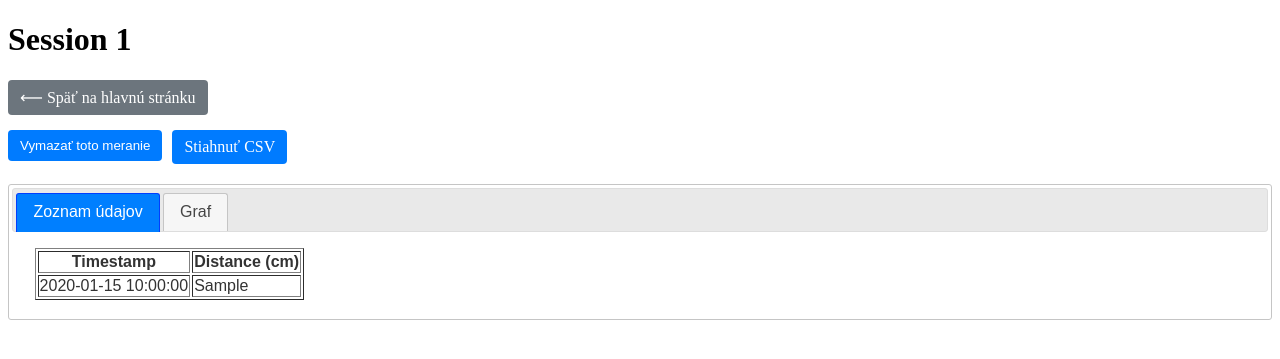
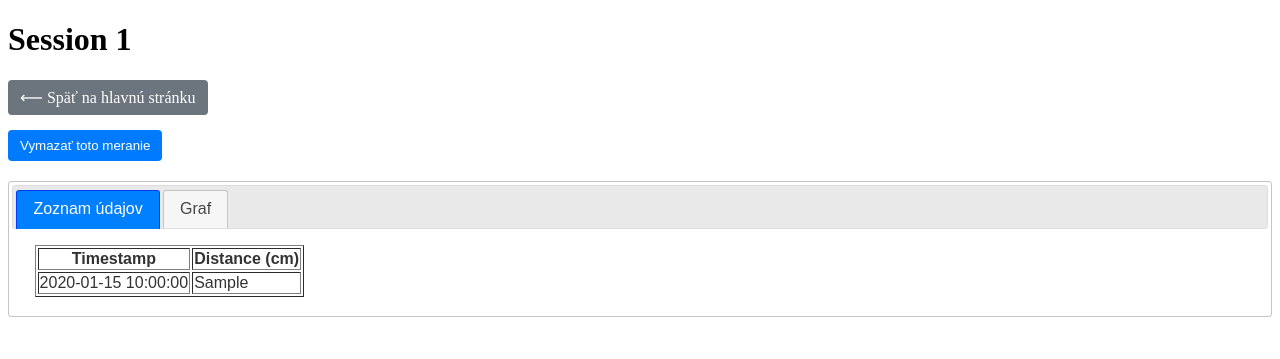
Before and after one commit to Sancheszito/POIT-Zadanie-2, a Flask app: page /session/1 in a window 1280 px wide. Shown: the top 359 px of the page. Run offline with Flask 3, Linux system fonts and the light colour scheme; tables that the repository leaves empty or names only in its code hold one stand-in row (values such as "Sample post"); some libraries are stand-ins or nearby versions.

Commit message:
session.html

```diff
--- a/ZavZad/templates/session.html
+++ b/ZavZad/templates/session.html
@@ -71,7 +71,6 @@
       <form action="/delete-session/{{ session_id }}" method="POST" onsubmit="return confirm('Naozaj chcete vymazať celé meranie {{ session_id }}?');">
         <button type="submit">Vymazať toto meranie</button>
       </form>
-      <a href="/download/{{ session_id }}">Stiahnuť CSV</a>
     </div>
 
     <!-- Tabs -->
```
